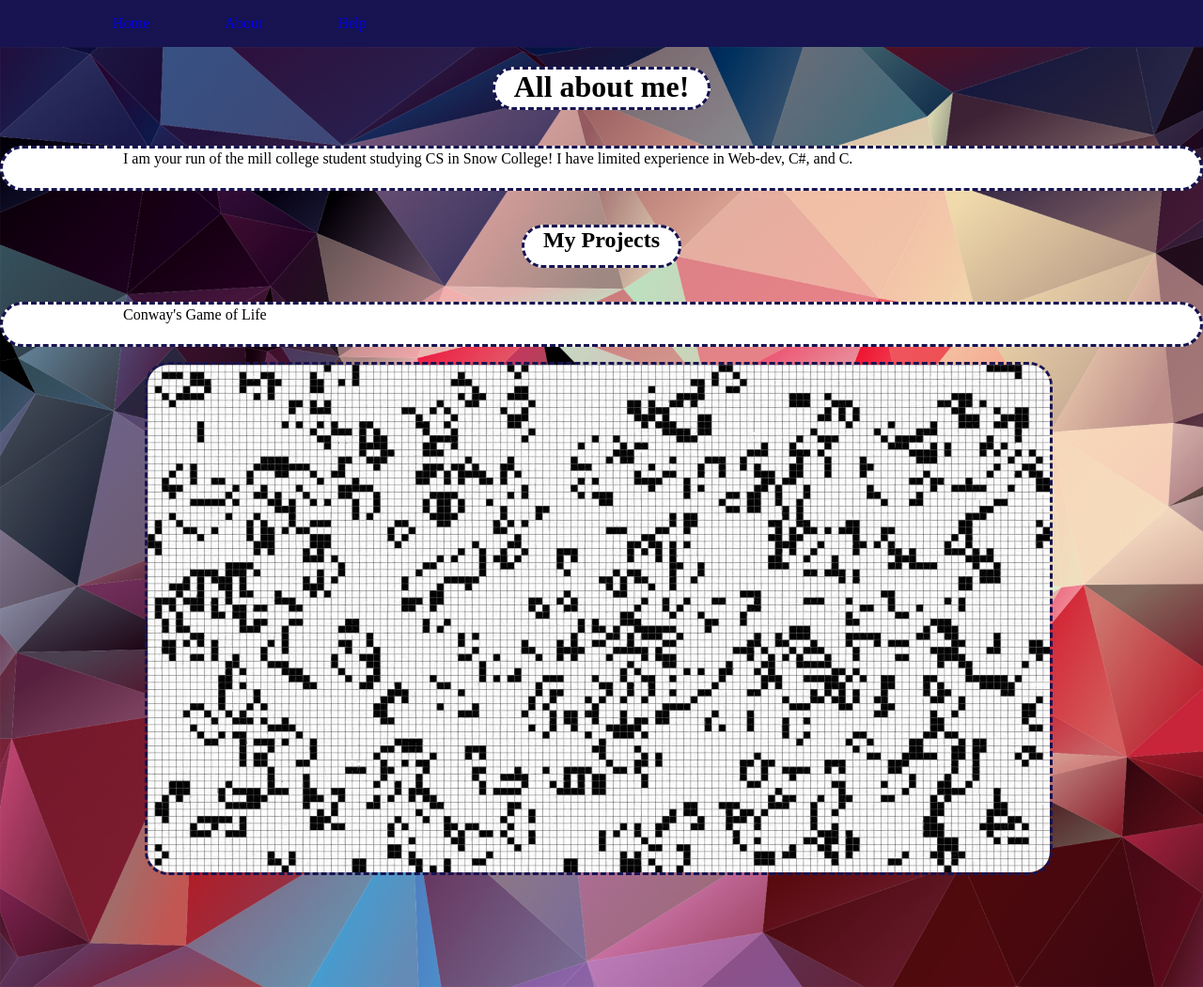
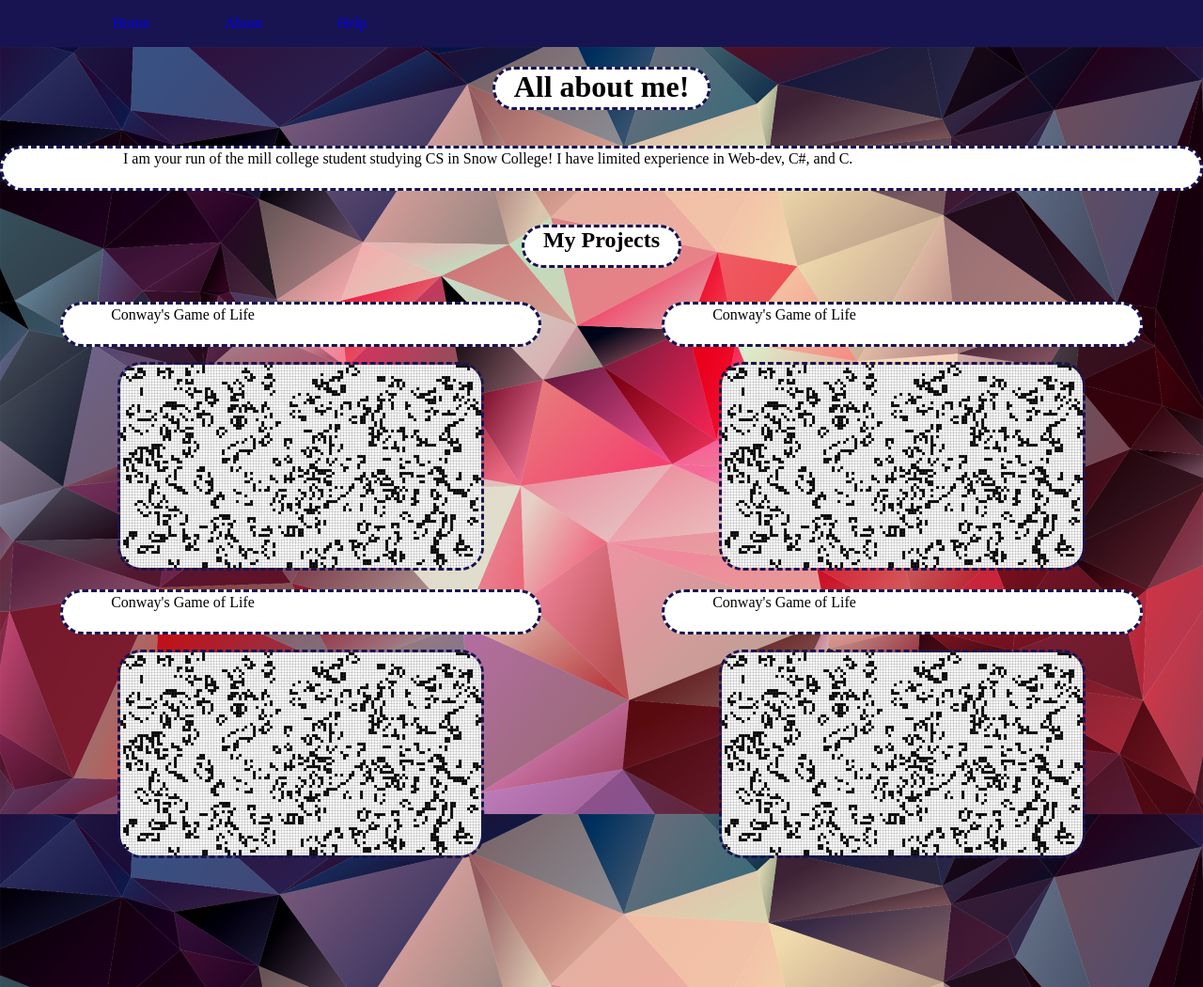
Before and after one commit to SaffronG/Website-Ver.--1.0-, a plain HTML site: page index.html in a window 1280 px wide. Shown: the whole page at 94% size. Drawn offline with Linux system fonts and the light colour scheme.

Commit message:
Added grids

```diff
--- a/index.html
+++ b/index.html
@@ -12,13 +12,31 @@
                 <li><a href="help.html" class="nav-item">Help</a></li>
             </ul>
         </div>
-        <div class="center-column">
+        <main class="center-column">
             <h1>All about me!</h1>
             <p>I am your run of the mill college student studying CS in Snow College! I have limited experience in Web-dev, C#, and C.</p>
             <h2>My Projects</h2>
-            <p>Conway's Game of Life</p>
-            <a href="https://github.com/SaffronG/CS1450-Final-Project" ><img src="GOL.jpg"alt="Conway's Game of Life Visual Aid" class="project-img"></a>
-        </div>
+            <div class = "grid">
+                <div class="project-block">
+                    <p>Conway's Game of Life</p>
+                    <a href="https://github.com/SaffronG/CS1450-Final-Project" ><img src="GOL.jpg"alt="Conway's Game of Life Visual Aid" class="project-img"></a>
+                </div>
+                <div class="project-block">
+                    <p>Conway's Game of Life</p>
+                    <a href="https://github.com/SaffronG/CS1450-Final-Project" ><img src="GOL.jpg"alt="Conway's Game of Life Visual Aid" class="project-img"></a>
+                </div>
+            </div>
+            <div class = "grid">
+                <div class="project-block">
+                    <p>Conway's Game of Life</p>
+                    <a href="https://github.com/SaffronG/CS1450-Final-Project" ><img src="GOL.jpg"alt="Conway's Game of Life Visual Aid" class="project-img"></a>
+                </div>
+                <div class="project-block">
+                    <p>Conway's Game of Life</p>
+                    <a href="https://github.com/SaffronG/CS1450-Final-Project" ><img src="GOL.jpg"alt="Conway's Game of Life Visual Aid" class="project-img"></a>
+                </div>
+            </div>
+        </main>
     </body>
     <footer>
 
--- a/styles.css
+++ b/styles.css
@@ -1,6 +1,7 @@
-div.center-column {
+main.center-column {
     background-image: url('Fractal.jpg');
-    background-size: cover;
+    background-size: contain;
+    background-repeat: repeat;
     height: 1000px;
     display: flex;
     flex-direction: column;
@@ -10,6 +11,17 @@ div.nav-bar {
     width: 100%;
     background-color: #171451;
 }
+
+div.project-block {
+    width: 50%;
+    padding-left: 5%;
+    padding-right: 5%;
+}
+
+div.grid {
+    display: flex;
+}
+
 li.nav-item {
     display: flexbox;
     background-color: blue;
```
